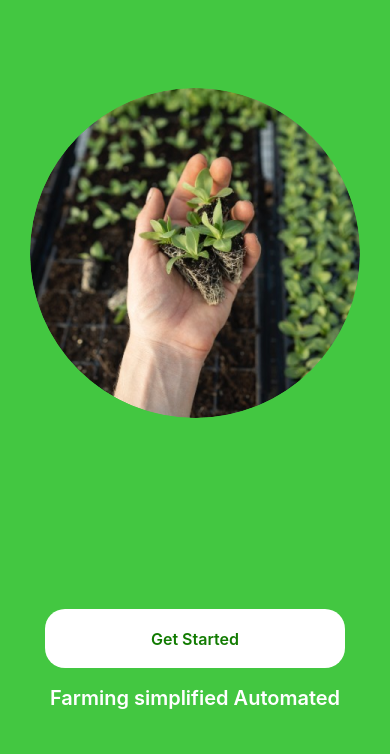
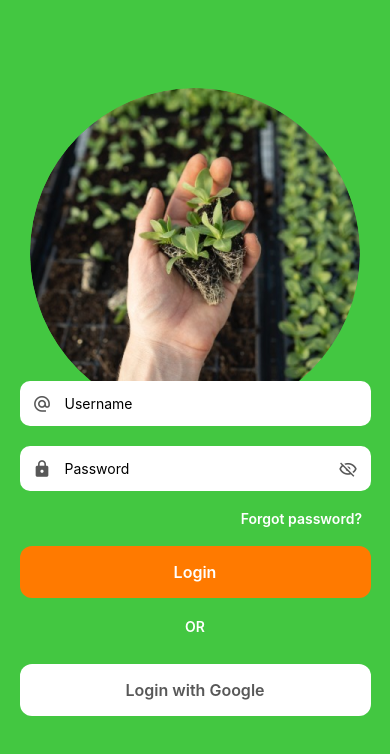
Before and after one commit to anirudh-mk/agriculture-automation-using-iot-frontend-app, a React Native app: screen / in a window 390 px wide. Shown: the top 754 px of the page. Built offline with nearby package versions, Linux system fonts and the light colour scheme.

Commit message:
optim(app.js):some routes changed

```diff
--- a/App.js
+++ b/App.js
@@ -28,12 +28,11 @@ const App = () => {
   return (
       <NavigationContainer>
         <Screen.Navigator
-          initialRouteName="welcomeScreen"
+          initialRouteName="loginScreen"
           screenOptions={ screenOptions }
         >
-        <Screen.Screen name="welcomeScreen" component={ WelcomeScreen } />
+        <Screen.Screen name="loginScreen" component={ LoginScreen }/>
         <Screen.Screen name="mainScreen" component={ MainScreen }/>
-        <Screen.Screen name="loginScreen" component={ LoginScreen }/>
       </Screen.Navigator>
     </NavigationContainer>
   );
```
